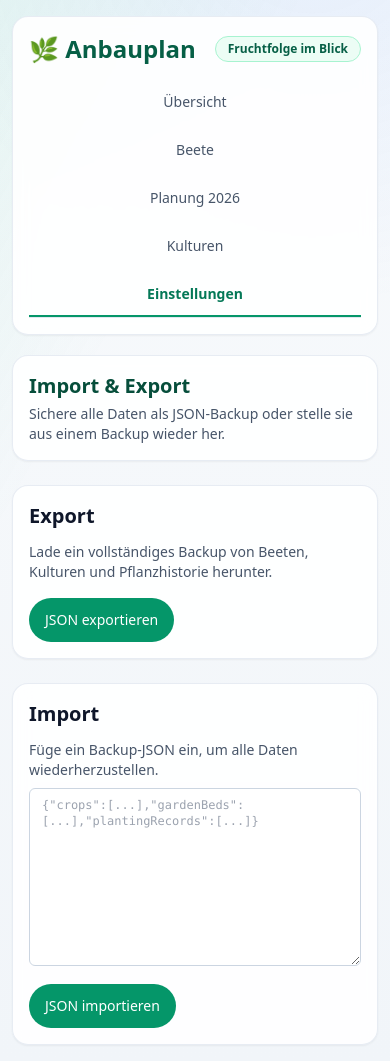
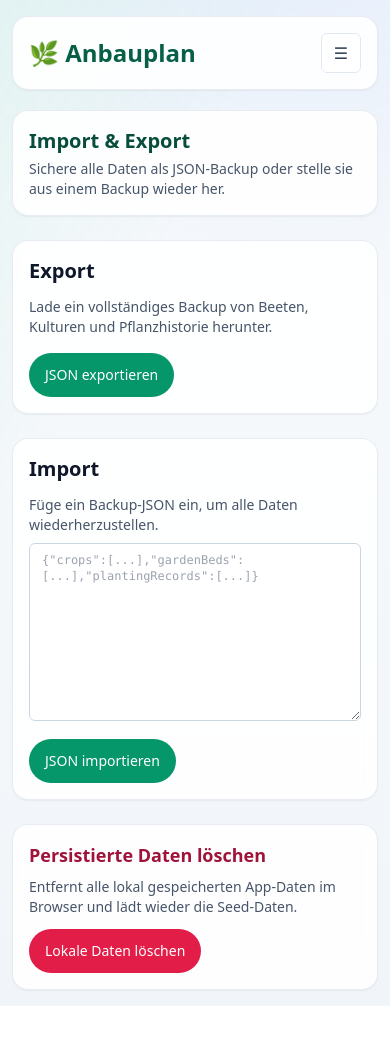
Before and after one commit to widmerin/Garden-Planner, a Nuxt app: page /settings/daten in a window 390 px wide. After the commit the page ends 1006 px from the top, so only its background shows below. Built offline with nearby package versions, Linux system fonts and the light colour scheme.

Commit message:
Improve planning/settings UX and persistence behavior

```diff
--- a/app.vue
+++ b/app.vue
@@ -1,6 +1,7 @@
 <script setup lang="ts">
 const route = useRoute()
 const currentYear = new Date().getFullYear()
+const mobileMenuOpen = ref(false)
 
 const navClass = (path: string): string => {
   const active =
@@ -11,18 +12,48 @@ const navClass = (path: string): string => {
     ? 'inline-flex min-h-11 w-full items-center justify-center border-b-2 border-emerald-600 px-2 py-2 font-semibold text-emerald-700 sm:w-auto'
     : 'inline-flex min-h-11 w-full items-center justify-center border-b-2 border-transparent px-2 py-2 text-slate-600 hover:border-slate-300 hover:text-slate-900 sm:w-auto'
 }
+
+watch(
+  () => route.path,
+  () => {
+    mobileMenuOpen.value = false
+  }
+)
 </script>
 
 <template>
   <div class="mx-auto max-w-6xl px-3 py-4 sm:px-6 sm:py-6 lg:px-8">
     <header class="card-soft mb-5 overflow-hidden p-4 sm:mb-6 sm:p-5">
-      <div class="flex flex-wrap items-center justify-between gap-3">
+      <div class="flex items-center justify-between gap-3">
         <h1 class="text-2xl font-bold text-emerald-800">🌿 Anbauplan</h1>
-        <span class="rounded-full border border-emerald-200 bg-emerald-50 px-3 py-1 text-xs font-semibold text-emerald-800">
+        <button
+          class="inline-flex h-10 w-10 items-center justify-center rounded-md border border-slate-200 bg-white text-slate-700 sm:hidden"
+          type="button"
+          :aria-expanded="mobileMenuOpen"
+          aria-controls="mobile-nav"
+          aria-label="Menü öffnen"
+          @click="mobileMenuOpen = !mobileMenuOpen"
+        >
+          ☰
+        </button>
+        <span class="hidden rounded-full border border-emerald-200 bg-emerald-50 px-3 py-1 text-xs font-semibold text-emerald-800 sm:inline-flex">
           Fruchtfolge im Blick
         </span>
       </div>
-      <nav class="mt-4 grid grid-cols-1 gap-1 border-b border-slate-200 text-sm sm:flex sm:flex-wrap sm:gap-5">
+
+      <nav
+        id="mobile-nav"
+        v-show="mobileMenuOpen"
+        class="mt-4 grid grid-cols-1 gap-1 border-b border-slate-200 text-sm sm:hidden"
+      >
+        <NuxtLink :class="navClass('/')" to="/">Übersicht</NuxtLink>
+        <NuxtLink :class="navClass('/beds')" to="/beds">Beete</NuxtLink>
+        <NuxtLink :class="navClass('/planung')" to="/planung">Planung {{ currentYear }}</NuxtLink>
+        <NuxtLink :class="navClass('/kulturen')" to="/kulturen">Kulturen</NuxtLink>
+        <NuxtLink :class="navClass('/settings')" to="/settings">Einstellungen</NuxtLink>
+      </nav>
+
+      <nav class="mt-4 hidden border-b border-slate-200 text-sm sm:flex sm:flex-wrap sm:gap-5">
         <NuxtLink :class="navClass('/')" to="/">Übersicht</NuxtLink>
         <NuxtLink :class="navClass('/beds')" to="/beds">Beete</NuxtLink>
         <NuxtLink :class="navClass('/planung')" to="/planung">Planung {{ currentYear }}</NuxtLink>
--- a/pages/index.vue
+++ b/pages/index.vue
@@ -61,9 +61,15 @@ const openBed = async (bedId: string) => {
       <h2 class="text-xl font-semibold text-emerald-900 sm:text-2xl">Beet-Übersicht</h2>
     </div>
 
-    <div class="card-soft flex flex-wrap items-center gap-3 p-3 text-xs font-medium">
-      <span class="text-slate-600">Nährstoffbedarf:</span>
-      <span class="text-slate-700">⚡ = hoher Bedarf</span>
+    <div class="card-soft border border-sky-200 bg-sky-50/60 p-3 text-xs text-sky-900">
+      <p class="inline-flex items-center gap-1.5 font-semibold">
+        <span aria-hidden="true">ℹ️</span>
+        <span>Hinweis</span>
+      </p>
+      <p class="mt-1">
+        Alle Änderungen werden nur lokal in diesem Browser auf diesem Gerät gespeichert.
+        Für Sicherung oder Übertragung nutze bitte den JSON-Export unter Einstellungen.
+      </p>
     </div>
 
     <div class="space-y-3 md:hidden">
--- a/pages/settings/daten.vue
+++ b/pages/settings/daten.vue
@@ -26,6 +26,34 @@ const importData = () => {
 
   store.replaceAllData(parsed)
   message.value = 'Import erfolgreich.'
+}
+
+const clearPersistedData = () => {
+  if (!import.meta.client) {
+    return
+  }
+
+  const confirmed = window.confirm('Alle lokal gespeicherten Daten wirklich löschen?')
+  if (!confirmed) {
+    return
+  }
+
+  const keysToRemove: string[] = []
+  for (let idx = 0; idx < localStorage.length; idx += 1) {
+    const key = localStorage.key(idx)
+    if (key && key.startsWith('garden-planner:')) {
+      keysToRemove.push(key)
+    }
+  }
+
+  for (const key of keysToRemove) {
+    localStorage.removeItem(key)
+  }
+
+  store.$reset()
+  store.initialize()
+  importText.value = ''
+  message.value = 'Persistierte Daten wurden gelöscht. Seed-Daten wurden neu geladen.'
 }
 </script>
 
@@ -62,5 +90,19 @@ const importData = () => {
         </div>
       </div>
     </div>
+
+    <div class="card-soft border border-rose-200 p-4">
+      <h3 class="mb-2 text-lg font-semibold text-rose-800">Persistierte Daten löschen</h3>
+      <p class="mb-3 text-sm text-slate-600">
+        Entfernt alle lokal gespeicherten App-Daten im Browser und lädt wieder die Seed-Daten.
+      </p>
+      <button
+        class="inline-flex min-h-11 items-center justify-center rounded-full bg-rose-600 px-4 py-2 text-sm font-medium text-white hover:bg-rose-700"
+        type="button"
+        @click="clearPersistedData"
+      >
+        Lokale Daten löschen
+      </button>
+    </div>
   </section>
 </template>
--- a/pages/settings/index.vue
+++ b/pages/settings/index.vue
@@ -26,6 +26,34 @@ const importData = () => {
 
   store.replaceAllData(parsed)
   message.value = 'Import erfolgreich.'
+}
+
+const clearPersistedData = () => {
+  if (!import.meta.client) {
+    return
+  }
+
+  const confirmed = window.confirm('Alle lokal gespeicherten Daten wirklich löschen?')
+  if (!confirmed) {
+    return
+  }
+
+  const keysToRemove: string[] = []
+  for (let idx = 0; idx < localStorage.length; idx += 1) {
+    const key = localStorage.key(idx)
+    if (key && key.startsWith('garden-planner:')) {
+      keysToRemove.push(key)
+    }
+  }
+
+  for (const key of keysToRemove) {
+    localStorage.removeItem(key)
+  }
+
+  store.$reset()
+  store.initialize()
+  importText.value = ''
+  message.value = 'Persistierte Daten wurden gelöscht. Seed-Daten wurden neu geladen.'
 }
 </script>
 
@@ -62,5 +90,19 @@ const importData = () => {
         </div>
       </div>
     </div>
+
+    <div class="card-soft border border-rose-200 p-4">
+      <h3 class="mb-2 text-lg font-semibold text-rose-800">Persistierte Daten löschen</h3>
+      <p class="mb-3 text-sm text-slate-600">
+        Entfernt alle lokal gespeicherten App-Daten im Browser und lädt wieder die Seed-Daten.
+      </p>
+      <button
+        class="inline-flex min-h-11 items-center justify-center rounded-full bg-rose-600 px-4 py-2 text-sm font-medium text-white hover:bg-rose-700"
+        type="button"
+        @click="clearPersistedData"
+      >
+        Lokale Daten löschen
+      </button>
+    </div>
   </section>
 </template>
--- a/stores/garden.ts
+++ b/stores/garden.ts
@@ -4,8 +4,6 @@ import { createId } from '~/utils/id'
 import { evaluateRotation } from '~/utils/rotation'
 import type { PlanAssignment } from '~/utils/planner'
 import seedData from '~/gardenHistory.json'
-
-const LEGACY_STORAGE_KEY = 'garden-planner:v1'
 
 export const useGardenStore = defineStore('garden', {
   state: () => ({
@@ -33,27 +31,6 @@ export const useGardenStore = defineStore('garden', {
     initialize() {
       if (this.initialized) {
         return
-      }
-      // One-time migration from legacy localStorage persistence.
-      if (import.meta.client) {
-        const raw = localStorage.getItem(LEGACY_STORAGE_KEY)
-        if (raw) {
-          try {
-            const parsed = JSON.parse(raw) as Partial<GardenData>
-            if (
-              Array.isArray(parsed?.gardenBeds) &&
-              Array.isArray(parsed?.crops) &&
-              Array.isArray(parsed?.plantingRecords)
-            ) {
-              this.beds = parsed.gardenBeds as GardenBed[]
-              this.crops = parsed.crops as Crop[]
-              this.records = parsed.plantingRecords as PlantingRecord[]
-            }
-            localStorage.removeItem(LEGACY_STORAGE_KEY)
-          } catch {
-            // Keep current state if legacy value cannot be parsed.
-          }
-        }
       }
       this.initialized = true
     },
```
Also changed, not shown: 1 other file (tests, documents, lock files or other folders).
